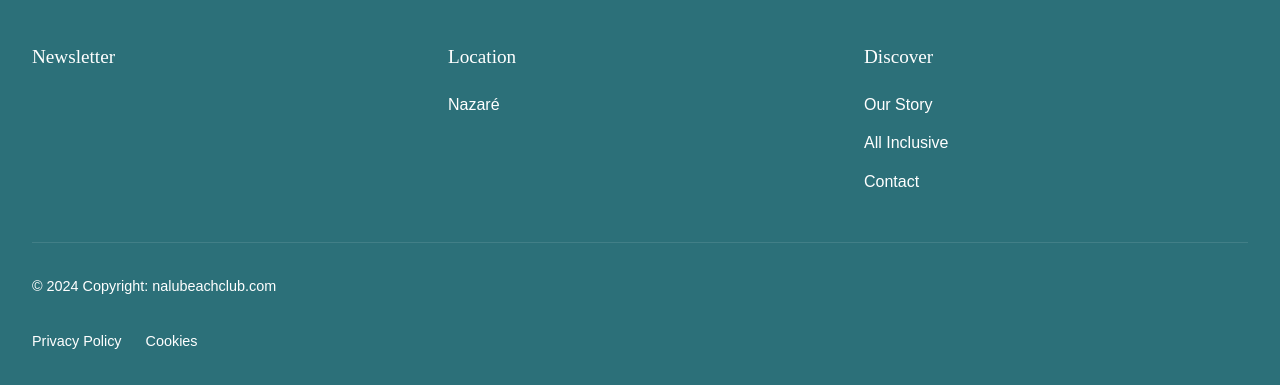
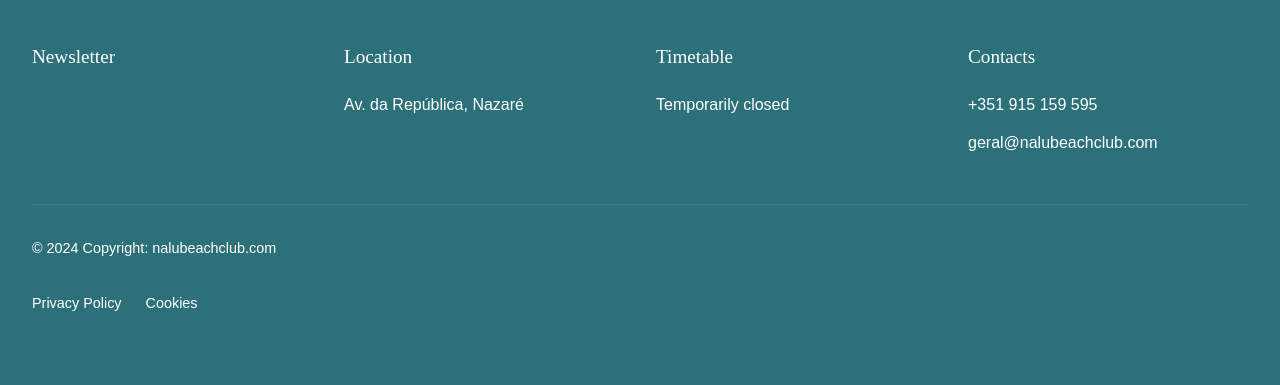
Before and after one commit to nalubeach/NaluNew, a website: page index.html in a window 1280 px wide. Shown: the part 2511-2896 px from the top of the page. After the commit the page ends 2858 px from the top, so only its background shows below. Drawn offline with Linux system fonts and the light colour scheme; a web font is replaced by a local one.

Commit message:
Update index.html

```diff
--- a/index.html
+++ b/index.html
@@ -131,15 +131,21 @@
             <div class="footer-column anim-slide-right">
               <h5>Location</h5>
               <ul>
-                <li><a href="index.html">Nazaré</a></li>
+                <li><a href="https://goo.gl/maps/YPVnS2wpcXJR17zi9">Av. da República, Nazaré</a></li>
               </ul>
             </div>
             <div class="footer-column anim-slide-left">
-              <h5>Discover</h5>
+              <h5>Timetable</h5>
               <ul>
-                <li><a href="#">Our Story</a></li>
-                <li><a href="#">All Inclusive</a></li>
-                <li><a href="#">Contact</a></li>
+                <li>Temporarily closed</li>
+              </ul>
+            </div>
+            <div class="footer-column anim-slide-right">
+              <h5>Contacts</h5>
+              <ul>
+                <li><a href="tel:+351915159595">+351 915 159 595</a></li>
+                <li><a href="malito:geral@nalubeachclub.com">geral@nalubeachclub.com</a></li>
+
               </ul>
             </div>
           </div>
```
